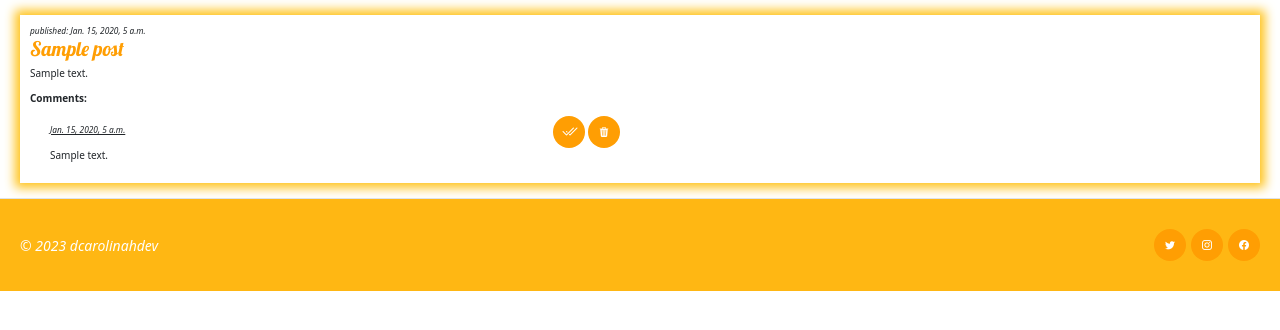
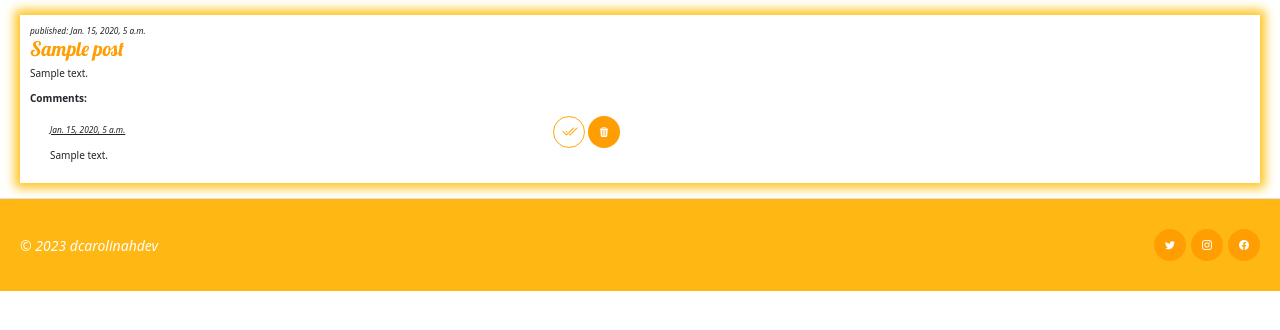
Before and after one commit to dcarolinahdev/dc_blog, a Django app: page /post/1/ in a window 1280 px wide. Shown: the part 75-405 px from the top of the page. Run offline with Django 4.2, Linux system fonts and the light colour scheme; tables that the repository leaves empty hold one stand-in row (values such as "Sample post").

Commit message:
Styles for actions in comments

```diff
--- a/blog/static/css/blog.css
+++ b/blog/static/css/blog.css
@@ -46,7 +46,8 @@ time,
     color: white;
 }
 
-.btn-blog-circle:hover {
+.btn-blog-circle:hover,
+.btn-blog-circle:active {
     background-color: white;
     color: var(--orange-1);
 }
@@ -119,9 +120,21 @@ form p {
     gap: 1rem;
 }
 
-a.big {
+a.big,
+span.big {
     padding: 0.3rem 0.7rem;
     font-size: 1.6rem;
+}
+
+span.inactive {
+    cursor: not-allowed;
+}
+
+span.inactive > span {
+    background-color: transparent;
+    border-color: var(--orange-2);
+    color: var(--orange-2);
+    pointer-events: none;
 }
 
 .comment {
--- a/blog/templates/blog/post_detail.html
+++ b/blog/templates/blog/post_detail.html
@@ -1,4 +1,5 @@
 {% extends 'blog/base.html' %}
+{% load static %}
 
 {% block content %}
   <div class="d-flex flex-column gap-5">
@@ -38,10 +39,18 @@
               <div class="d-flex justify-content-between align-items-center">
                 <div class="date">{{ comment.created_date }}</div>
                 <div>
+                  {% if comment.approved_comment %}
+                  <span class="inactive">
+                    <span class="btn btn-blog-circle big">
+                      <i class="bi bi-check2-all"></i>
+                    </span>
+                  </span>
+                  {% else %}
                   <a class="btn btn-blog-circle big" href="{% url 'comment_approve' pk=comment.pk %}">
                     <i class="bi bi-check2-all"></i>
                   </a>
-                  <a class="btn btn-blog-circle" href="{% url 'comment_remove' pk=comment.pk %}">
+                  {% endif %}
+                  <a class="btn btn-blog-circle" href="{% url 'comment_remove' pk=comment.pk %}" onclick="return confirm('Are you sure you want to delete this comment?')">
                     <i class="bi bi-trash3-fill"></i>
                   </a>
                 </div>
```
